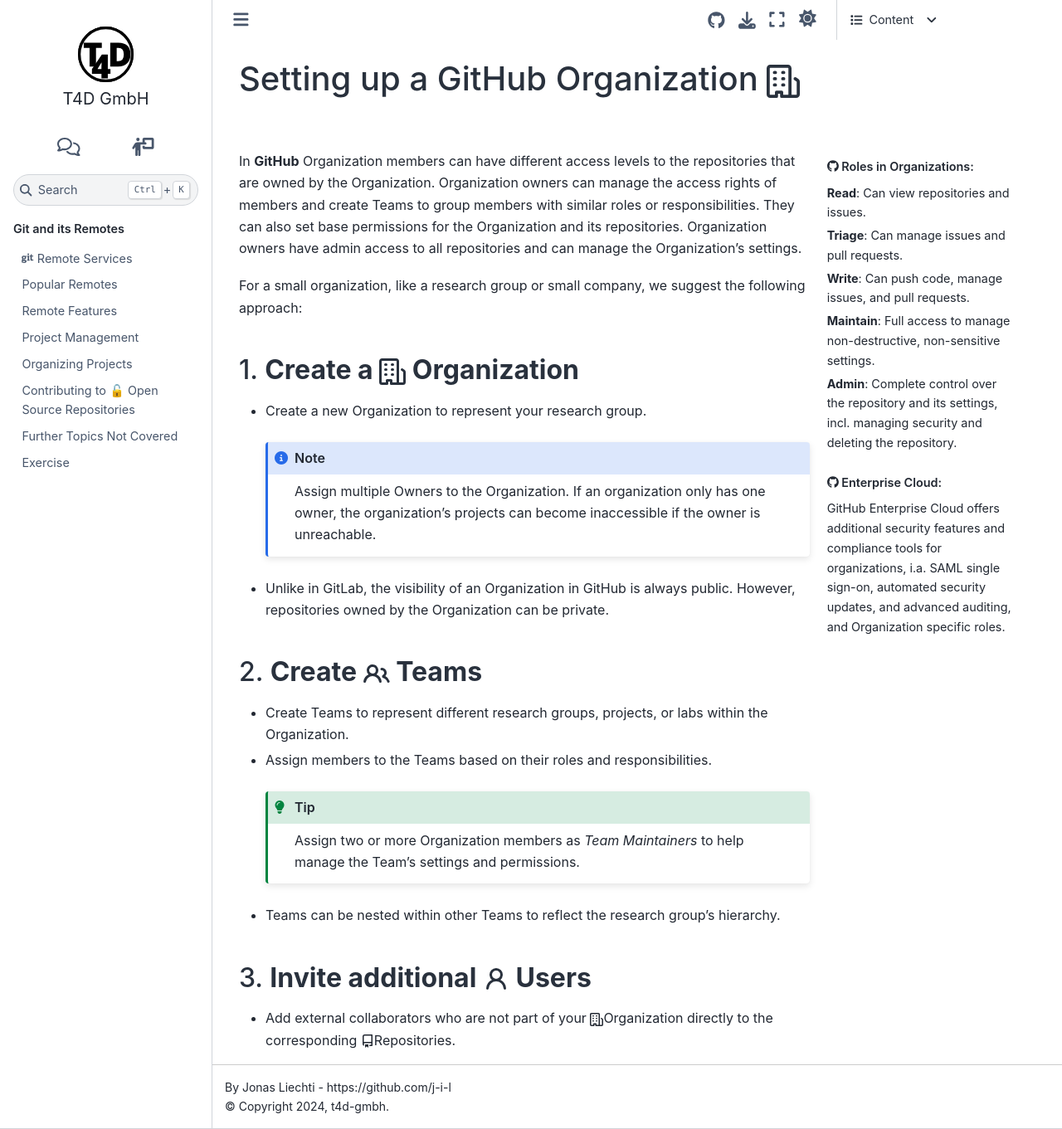
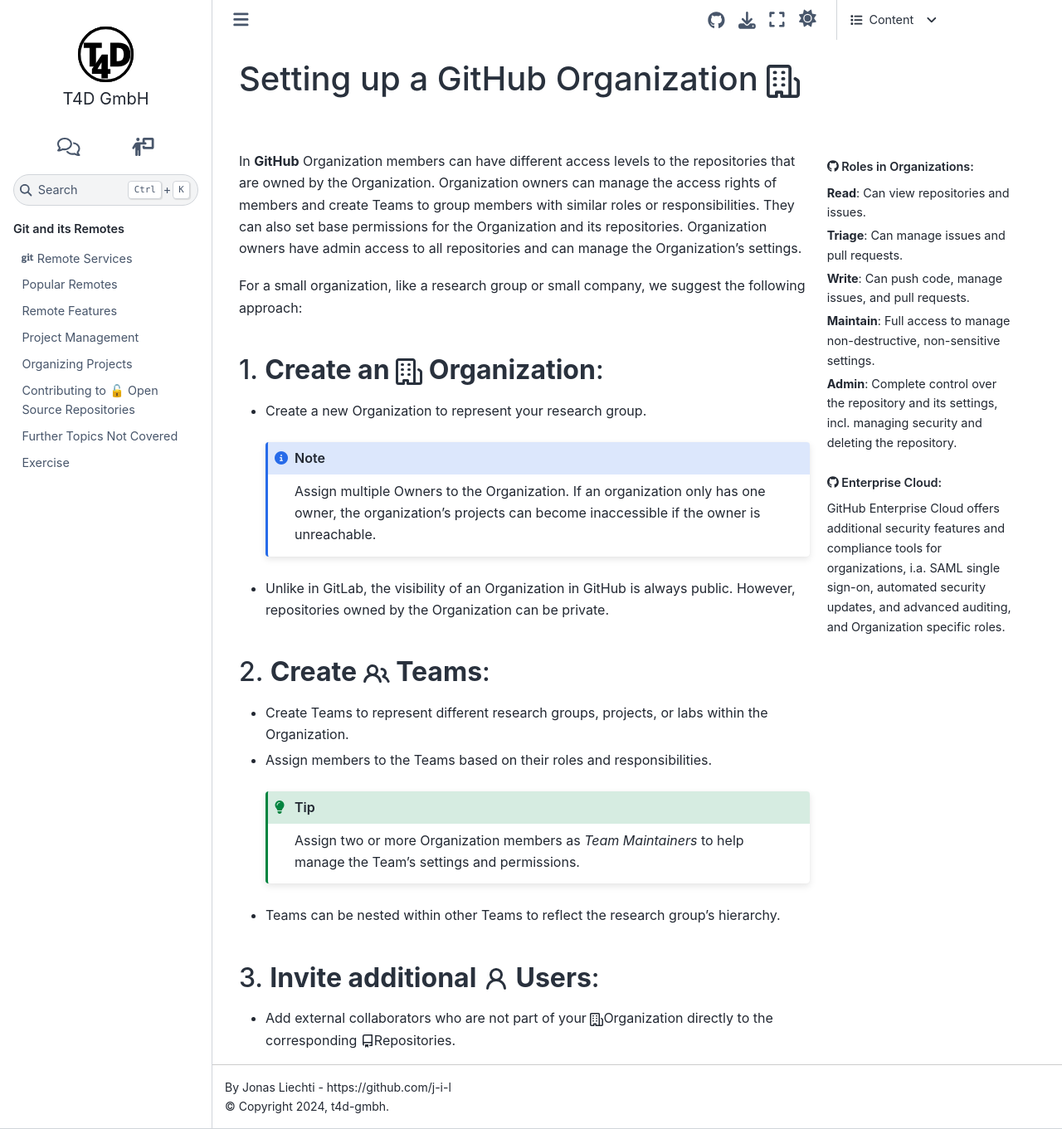
Before and after one commit to t4d-gmbh/git-and-its-remotes, a Sphinx documentation site: the page built from source/content/organizing_and_more/github_org_setup.md, in a window 1280 px wide and 1361 px high. Shown: the whole window at 83% size. Built offline with Sphinx 7.4.7 and the Sphinx Book theme 1.1.4, drawn with Linux system fonts in a browser that asks for light colours; the version number could not be read and is left out.

```diff
--- a/source/content/organizing_and_more/github_org_setup.md
+++ b/source/content/organizing_and_more/github_org_setup.md
@@ -23,7 +23,7 @@ GitHub Enterprise Cloud offers additional security features and compliance tools
 
 For a small organization, like a research group or small company, we suggest the following approach:
 
-{% if page %}##### {% endif %}1. **Create a {octicon}`organization` Organization** {% if slide %} Invite all permanent research group members with "Write" or "Maintain" Roles.
+{% if page %}##### {% endif %}1. **Create an {octicon}`organization` Organization**: {% if slide %} Invite all permanent research group members with "Write" or "Maintain" Roles.
 {% else %}
   - Create a new Organization to represent your research group.
     :::{note} Assign multiple Owners to the Organization.
@@ -32,7 +32,7 @@ For a small organization, like a research group or small company, we suggest the
   - Unlike in GitLab, the visibility of an Organization in GitHub is always public. However, repositories owned by the Organization can be private.
 {% endif %}
 
-{% if page %}##### {% endif %}2. **Create {octicon}`people` Teams** {% if slide %} Represent your research-groups hierarchy with Teams and Teams-of-Teams (child Teams).
+{% if page %}##### {% endif %}2. **Create {octicon}`people` Teams**: {% if slide %} Represent your research-groups hierarchy with Teams and Teams-of-Teams (child Teams).
 This can be useful for managing permissions and access to repositories.
 {% else %}
   - Create Teams to represent different research groups, projects, or labs within the Organization.
```
Also changed, not shown: other parts of source/content/organizing_and_more/github_org_setup.md (+1 -1 lines).
